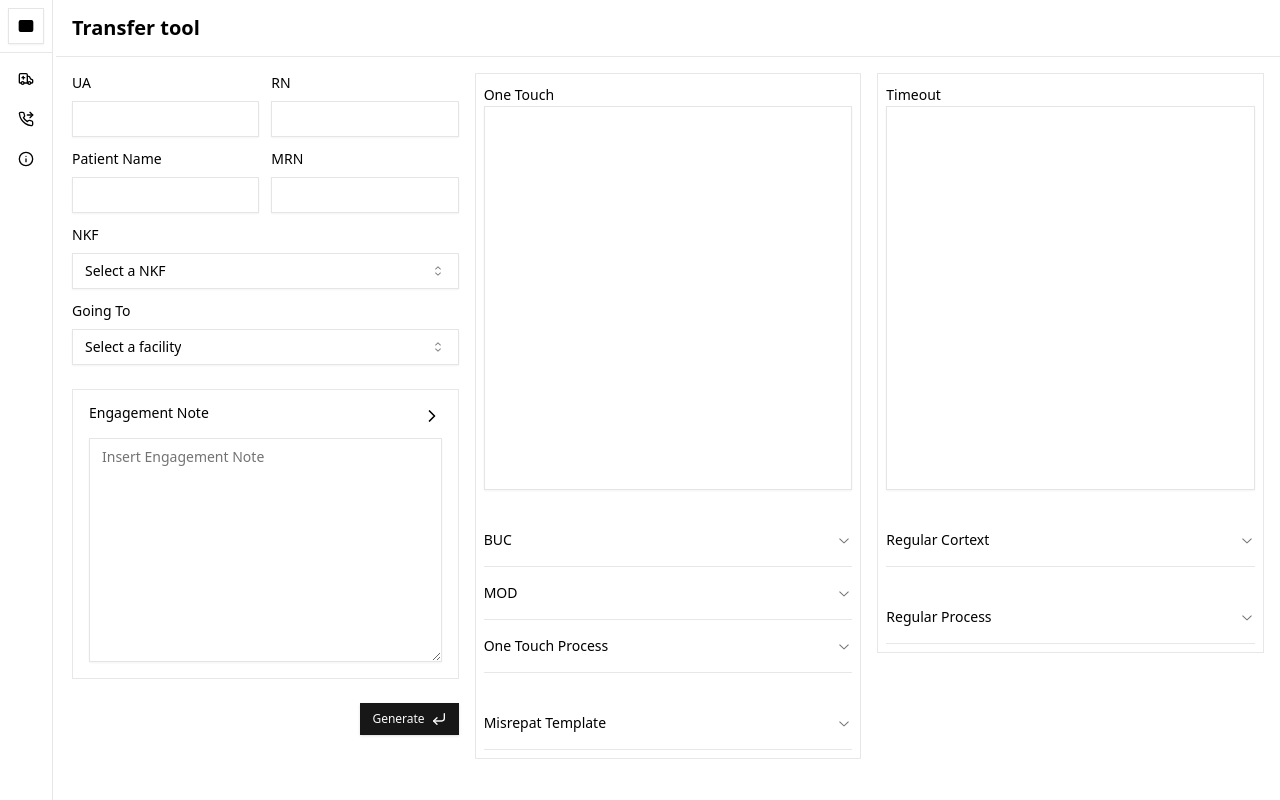
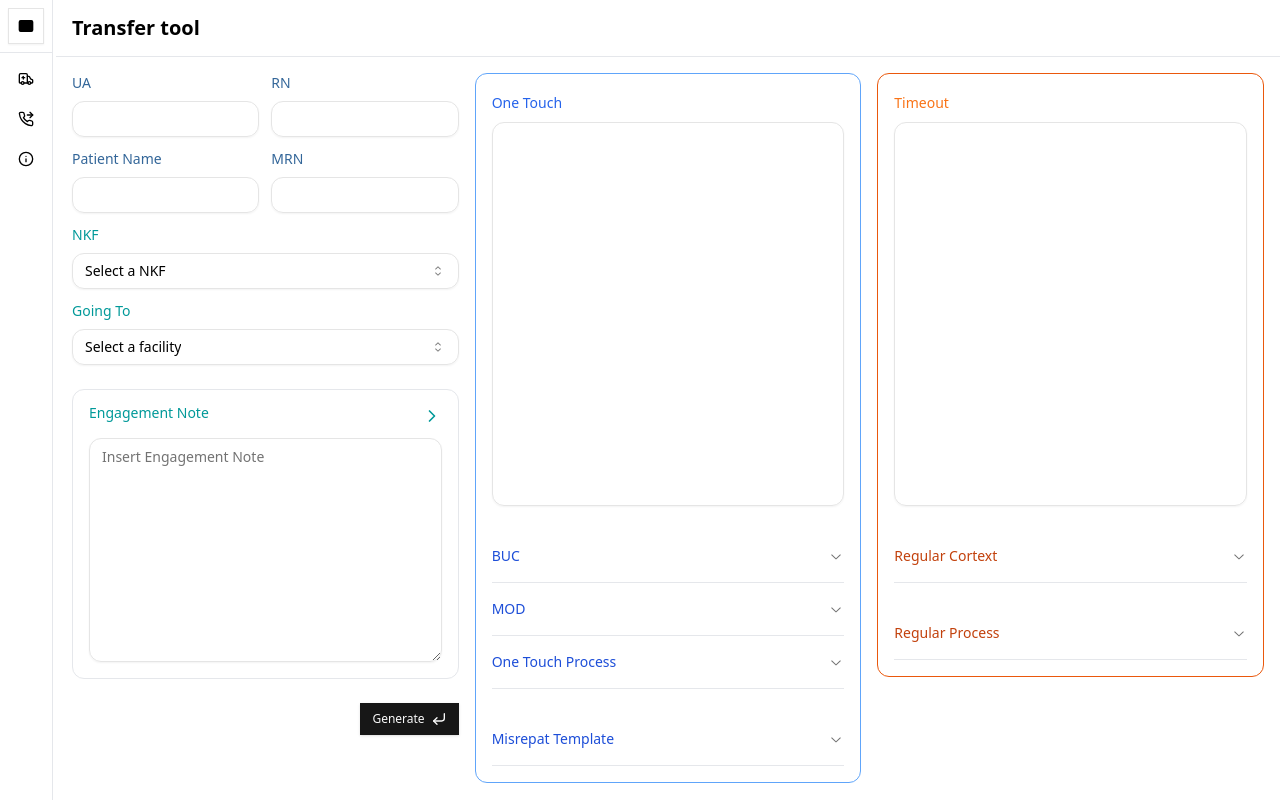
Before and after one commit to hilljevon/scal-helper, a Next.js app: page / in a window 1280 px wide. Built offline with nearby package versions, Linux system fonts and the light colour scheme; what handsontable would draw is missing.

Commit message:
Added css changes to engagement note page.

```diff
--- a/components/user/ValidatedMainPage.tsx
+++ b/components/user/ValidatedMainPage.tsx
@@ -187,9 +187,9 @@ export function ValidatedMainPage() {
                                         name="UAName"
                                         render={({ field }) => (
                                             <FormItem>
-                                                <Label htmlFor="patientName">UA</Label>
+                                                <Label className="text-[#336699]" htmlFor="patientName">UA</Label>
                                                 <FormControl>
-                                                    <Input id="patientName" type="" {...field} />
+                                                    <Input className="rounded-xl" id="patientName" type="" {...field} />
                                                 </FormControl>
                                             </FormItem>
                                         )}
@@ -202,9 +202,9 @@ export function ValidatedMainPage() {
                                         name="rnName"
                                         render={({ field }) => (
                                             <FormItem>
-                                                <Label htmlFor="rnName">RN</Label>
+                                                <Label className="text-[#336699]" htmlFor="rnName">RN</Label>
                                                 <FormControl>
-                                                    <Input id="rnName" type="" placeholder="" {...field} />
+                                                    <Input className="rounded-xl" id="rnName" type="" placeholder="" {...field} />
                                                 </FormControl>
                                             </FormItem>
                                         )}
@@ -217,9 +217,9 @@ export function ValidatedMainPage() {
                                         name="patientName"
                                         render={({ field }) => (
                                             <FormItem>
-                                                <Label htmlFor="patientName">Patient Name</Label>
+                                                <Label className="text-[#336699]" htmlFor="patientName">Patient Name</Label>
                                                 <FormControl>
-                                                    <Input id="patientName" type="" {...field} />
+                                                    <Input className="rounded-xl" id="patientName" type="" {...field} />
                                                 </FormControl>
                                             </FormItem>
                                         )}
@@ -232,9 +232,9 @@ export function ValidatedMainPage() {
                                         name="mrn"
                                         render={({ field }) => (
                                             <FormItem>
-                                                <Label htmlFor="mrn">MRN</Label>
+                                                <Label className="text-[#336699]" htmlFor="mrn">MRN</Label>
                                                 <FormControl>
-                                                    <Input id="mrn" type="" placeholder="" {...field} />
+                                                    <Input className="rounded-xl" id="mrn" type="" placeholder="" {...field} />
                                                 </FormControl>
                                             </FormItem>
                                         )}
@@ -247,10 +247,10 @@ export function ValidatedMainPage() {
                                         name="nkf"
                                         render={({ field }) => (
                                             <FormItem>
-                                                <FormLabel>NKF</FormLabel>
+                                                <FormLabel className="text-[#009999]">NKF</FormLabel>
                                                 <Select onValueChange={field.onChange} defaultValue={field.value}>
                                                     <FormControl>
-                                                        <SelectTrigger>
+                                                        <SelectTrigger className="rounded-xl">
                                                             <SelectValue placeholder="Select a NKF" />
                                                         </SelectTrigger>
                                                     </FormControl>
@@ -271,10 +271,10 @@ export function ValidatedMainPage() {
                                         name="homeFacility"
                                         render={({ field }) => (
                                             <FormItem>
-                                                <FormLabel>Going To</FormLabel>
+                                                <FormLabel className="text-[#009999]" >Going To</FormLabel>
                                                 <Select onValueChange={field.onChange} defaultValue={field.value}>
                                                     <FormControl>
-                                                        <SelectTrigger>
+                                                        <SelectTrigger className="rounded-xl">
                                                             <SelectValue placeholder="Select a facility" />
                                                         </SelectTrigger>
                                                     </FormControl>
@@ -342,9 +342,9 @@ export function ValidatedMainPage() {
                                 name="engagementNote"
                                 render={({ field }) => (
                                     <FormItem>
-                                        <fieldset className="grid gap-6 rounded-lg border p-4">
+                                        <fieldset className="grid gap-6 rounded-xl border p-4">
                                             <div className="grid gap-3">
-                                                <FormLabel htmlFor="engagementNote">
+                                                <FormLabel className="text-[#009999]" htmlFor=" engagementNote">
                                                     <div className="flex justify-between">
                                                         <div>
                                                             Engagement Note
@@ -356,9 +356,10 @@ export function ValidatedMainPage() {
                                                 </FormLabel>
                                                 <FormControl>
                                                     <Textarea
+
                                                         id="engagementNote"
                                                         placeholder="Insert Engagement Note"
-                                                        className="min-h-[14rem]"
+                                                        className="min-h-[14rem] rounded-xl"
                                                         {...field}
                                                     />
                                                 </FormControl>
@@ -377,11 +378,11 @@ export function ValidatedMainPage() {
 
                 <div className="relative  flex-col items-start gap-8 md:flex">
                     <form className="grid w-full items-start gap-6">
-                        <fieldset className="grid gap-6 rounded-lg border p-2">
+                        <fieldset className="grid gap-6 rounded-xl border border-blue-400 p-4">
                             <div className="col-span-full">
-                                <Label htmlFor="oneTouchTemplate">One Touch</Label>
-                                <div className="min-h-[24rem] min-w-[4rem] text-xs">
-                                    <div className="flex w-full rounded-md border border-neutral-200 bg-transparent px-3 py-2 shadow-sm placeholder:text-neutral-500 focus-visible:outline-none focus-visible:ring-1 focus-visible:ring-neutral-950 disabled:cursor-not-allowed disabled:opacity-50 dark:border-neutral-800 dark:placeholder:text-neutral-400 dark:focus-visible:ring-neutral-300 min-h-[24rem] min-w-[4rem] text-xs">
+                                <Label className="text-blue-600" htmlFor="oneTouchTemplate">One Touch</Label>
+                                <div className="min-h-[24rem] min-w-[4rem] text-xs mt-2">
+                                    <div className="flex w-full rounded-xl border border-neutral-200 bg-transparent px-3 py-2 shadow-sm placeholder:text-neutral-500 focus-visible:outline-none focus-visible:ring-1 focus-visible:ring-neutral-950 disabled:cursor-not-allowed disabled:opacity-50 dark:border-neutral-800 dark:placeholder:text-neutral-400 dark:focus-visible:ring-neutral-300 min-h-[24rem] min-w-[4rem] text-xs">
                                         {caseData && (
                                             <p className="text-base">
                                                 ** One Touch **
@@ -420,7 +421,7 @@ export function ValidatedMainPage() {
                             <div className="col-span-full">
                                 <Accordion type="single" collapsible>
                                     <AccordionItem value="item-2">
-                                        <AccordionTrigger>BUC</AccordionTrigger>
+                                        <AccordionTrigger className="text-blue-700">BUC</AccordionTrigger>
                                         <AccordionContent className="text-xs">
                                             {currentFacility?.buc}
                                         </AccordionContent>
@@ -428,7 +429,7 @@ export function ValidatedMainPage() {
                                 </Accordion>
                                 <Accordion type="single" collapsible>
                                     <AccordionItem value="item-2">
-                                        <AccordionTrigger>MOD</AccordionTrigger>
+                                        <AccordionTrigger className="text-blue-700">MOD</AccordionTrigger>
                                         <AccordionContent className="text-xs">
                                             {currentFacility?.modName}
                                         </AccordionContent>
@@ -436,7 +437,7 @@ export function ValidatedMainPage() {
                                 </Accordion>
                                 <Accordion type="single" collapsible>
                                     <AccordionItem value="item-1">
-                                        <AccordionTrigger>One Touch Process</AccordionTrigger>
+                                        <AccordionTrigger className="text-blue-700">One Touch Process</AccordionTrigger>
                                         <AccordionContent className="text-xs">
                                             <span className="font-extrabold">1. </span> Check <span className="underline text-blue-600 hover:cursor-pointer">CEDOCS </span> to make sure facility is open <br />
                                             <span className="font-extrabold">2. </span> Confirm if there are sister facilities <br />
@@ -451,7 +452,7 @@ export function ValidatedMainPage() {
                             <div className="col-span-full">
                                 <Accordion type="single" collapsible>
                                     <AccordionItem value="item-1">
-                                        <AccordionTrigger>Misrepat Template</AccordionTrigger>
+                                        <AccordionTrigger className="text-blue-700">Misrepat Template</AccordionTrigger>
                                         <AccordionContent className="text-xs">
                                             {currentFacility && (
                                                 <MisrepatTemplate generalData={generalData} caseData={caseData} currentFacility={currentFacility} />
@@ -505,11 +506,11 @@ export function ValidatedMainPage() {
                 {/* TIMEOUT HTML */}
                 <div className="relative hidden flex-col items-start gap-8 md:flex">
                     <form className="grid w-full items-start gap-6">
-                        <fieldset className="grid gap-6 rounded-lg border p-2">
+                        <fieldset className="grid gap-6 rounded-xl border border-orange-600 p-4">
                             <div className="col-span-full">
-                                <Label htmlFor="oneTouchTemplate">Timeout</Label>
+                                <Label className="text-orange-500" htmlFor="oneTouchTemplate">Timeout</Label>
                                 <div className="min-h-[24rem] min-w-[4rem] text-xs">
-                                    <div className="flex w-full rounded-md border border-neutral-200 bg-transparent px-3 py-2 shadow-sm placeholder:text-neutral-500 focus-visible:outline-none focus-visible:ring-1 focus-visible:ring-neutral-950 disabled:cursor-not-allowed disabled:opacity-50 dark:border-neutral-800 dark:placeholder:text-neutral-400 dark:focus-visible:ring-neutral-300 min-h-[24rem] min-w-[4rem] text-xs">
+                                    <div className="flex w-full mt-2 border border-neutral-200 rounded-xl bg-transparent px-3 py-2 shadow-sm placeholder:text-neutral-500 focus-visible:outline-none focus-visible:ring-1 focus-visible:ring-neutral-950 disabled:cursor-not-allowed disabled:opacity-50 dark:border-neutral-800 dark:placeholder:text-neutral-400 dark:focus-visible:ring-neutral-300 min-h-[24rem] min-w-[4rem] text-xs">
                                         {caseData && (
                                             <p className="text-lg">
                                                 Timeout with <span className="text-blue-600"> {generalData.rnCaseManager} </span> on
@@ -543,7 +544,7 @@ export function ValidatedMainPage() {
                             <div className="col-span-full">
                                 <Accordion type="single" collapsible>
                                     <AccordionItem value="item-1">
-                                        <AccordionTrigger>Regular Cortext</AccordionTrigger>
+                                        <AccordionTrigger className="text-orange-700">Regular Cortext</AccordionTrigger>
                                         <AccordionContent className="text-xs">
 
                                             Hello, you have an OURS Patient to review in KPHC: <br /> <br />
@@ -559,7 +560,7 @@ export function ValidatedMainPage() {
                             <div className="col-span-full">
                                 <Accordion type="single" collapsible>
                                     <AccordionItem value="item-1">
-                                        <AccordionTrigger>Regular Process</AccordionTrigger>
+                                        <AccordionTrigger className="text-orange-700">Regular Process</AccordionTrigger>
                                         <AccordionContent className="text-xs">
                                             <span className="font-extrabold">1. </span> Check <span className="underline text-blue-600 hover:cursor-pointer">CEDOCS </span> to make sure facility is open <br />
                                             <span className="font-extrabold">2. </span> Contact BUC {currentFacility?.buc} for ok to get accepting  <br />
@@ -587,7 +588,7 @@ export function ValidatedMainPage() {
                         </AccordionItem>
                     </Accordion>
                 </div> */}
-            </main>
+            </main >
         </>
     )
 }
```
